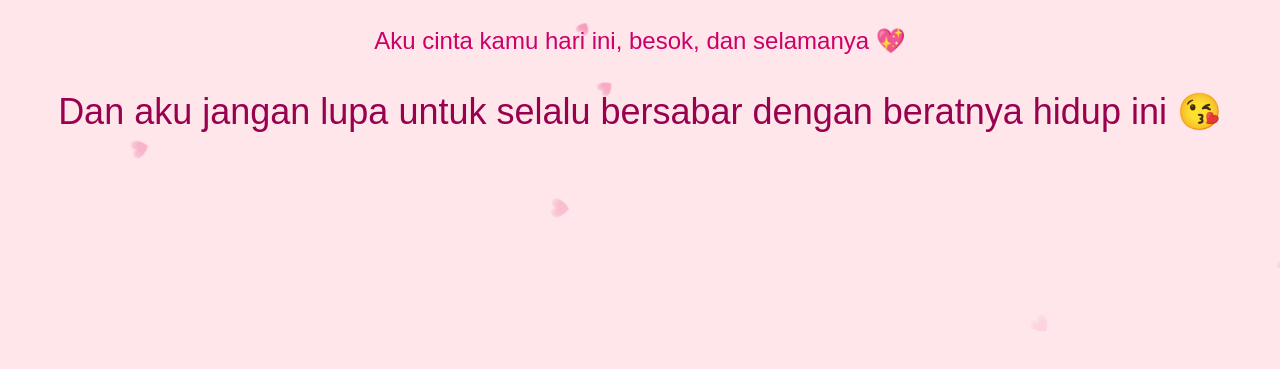
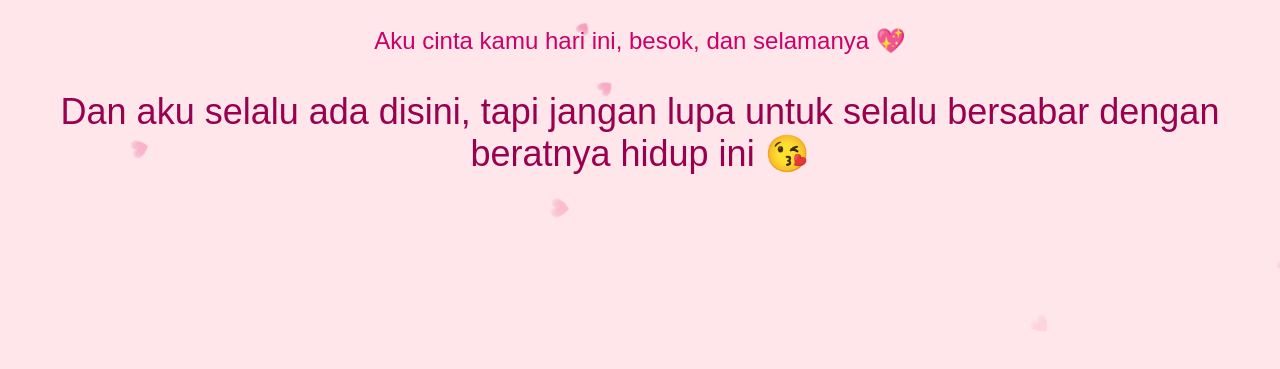
Before and after one commit to Deyr14/Untuk-my-world, a plain HTML site: page index.html in a window 1280 px wide. Both pictures are taken after a click on the button "Klik untuk lihat pesannya". Shown: the part 401-770 px from the top of the page. Drawn offline with Linux system fonts and the light colour scheme.

Commit message:
Update index.html

```diff
--- a/index.html
+++ b/index.html
@@ -84,8 +84,9 @@
   <p>Aku punya sesuatu spesial buat kamu...</p>
   <div class="heart">❤️</div>
   <button id="loveBtn" onclick="tampilkanPesan()">Klik untuk lihat pesannya</button>
-  <div id="message">Aku cinta kamu hari ini, besok, dan selamanya 💖
-  <p > Dan aku jangan lupa untuk selalu bersabar dengan beratnya hidup ini 😘</p>
+  <div id="message">
+    Aku cinta kamu hari ini, besok, dan selamanya 💖
+    <p > Dan aku selalu ada disini, tapi jangan lupa untuk selalu bersabar dengan beratnya hidup ini 😘</p>
   </div>
 
   <!-- Efek cinta jatuh -->
```
